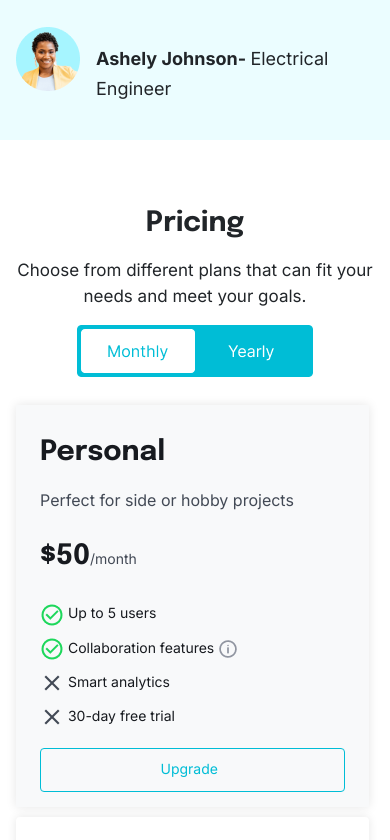
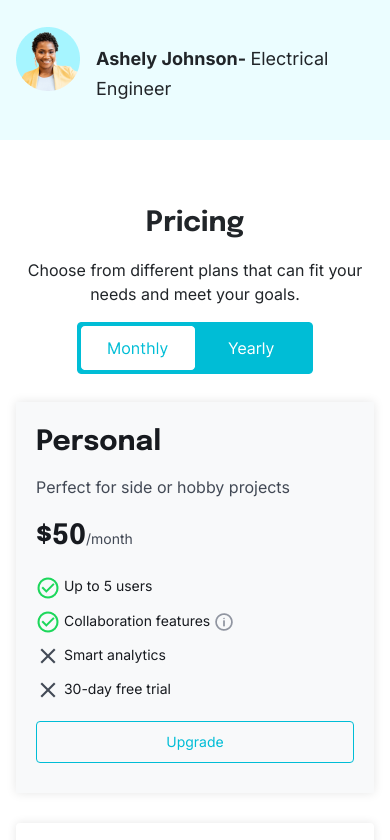
Before and after one commit to Stephen191294/Logo, a plain HTML site: page index.html in a window 390 px wide. Shown: the part 1569-2409 px from the top of the page. Drawn offline with Linux system fonts and the light colour scheme.

Commit message:
add Responsive mobile

```diff
--- a/assets/scss/_home.scss
+++ b/assets/scss/_home.scss
@@ -405,7 +405,6 @@
         width: 588px;
         height: 384px;
       }
-
     }
     .left-section {
       width:588px;
--- a/assets/scss/_reponsive.scss
+++ b/assets/scss/_reponsive.scss
@@ -208,7 +208,7 @@
           line-height: 30px;
           font-weight: bold;
         }
-        span{
+        span {
           font-size: 18px;
         }
       }
@@ -245,33 +245,65 @@
   .sect-5-home {
     .container {
       padding-top: 96px;
-      .profile-pic {
-        display: flex;
-        flex-direction: row;
-        align-items: center;
+      .button-group {
+        h4 {
+          font-size: 28px;
         }
-
+        p {
+          font-size: 16px;
+        }
+        img {
+          object-fit: contain;
+        }
+      }
+      .sect-5-list {
+        display: block;
         .sect-5-group-1 {
-        background-color: $lightGrey200;
-        width: 353px;
-        height: 402px;
+          width: auto;
+          margin: 0 0 30px;
+          height: auto;
           border-radius: 4px, 0px, 0px, 4px;
-        padding: 24px 74px 24px 24px;
-        box-shadow: 0px 0px 10px rgba(0, 0, 0, 0.1);
-
-
+          padding: 20px;
+          .first-item-1 {
+            font-size: 28px;
+            line-height: 1.5;
+          }
+          .price {
+            font-size: 28px;
+            line-height: 1.5;
+          }
+          .last-item-1 {
+            display: block;
+            width: auto;
+            height: auto;
+            text-align: center;
+          }
         }
         .sect-5-group-2 {
-        background-color: $white100;
-        width: 353px;
-        height: 438px;
-        border-radius: 4px;
-        box-shadow: 0px 0px 10px rgba(0, 0, 0, 0.1);
-        padding: 28px 0 28px 24px;
-        white-space: nowrap;
-        .popular {
-          margin-left: 86px;
-          white-space: nowrap;
+          width: auto;
+          margin: 0 0 30px;
+          height: auto;
+          border-radius: 4px, 0px, 0px, 4px;
+          padding: 20px;
+          .first-item-2 {
+            font-size: 28px;
+            line-height: 1.5;
+            display: flex;
+            justify-content: space-between;
+            img {
+              object-fit: contain;
+            }
+          }
+          .price {
+            font-size: 28px;
+            line-height: 1.5;
+          }
+          .last-item-1 {
+            display: block;
+            width: auto;
+            height: auto;
+            text-align: center;
+            padding: 10px 20px;
           }
         }
         .button-group {
@@ -289,79 +321,17 @@
             }
           }
         }
+      }
       .sect-5-list {
-        display: flex;
-        flex-direction: column;
-        margin-top: 20px;
-        div{
-          padding-bottom: -40px;
-        }
-
-        .first-item-1 {
-          font-size: 28px;
-          font-weight: bold;
-          line-height: 48px;
-          font-family: $Epilogue;
-          color: $black100;
-        }
-        .first-item-2 {
-          color: $babyBlue;
-          font-size: 28px;
-          line-height: 56px;
-          font-weight: bold;
-          font-family: $Epilogue;
-        }
-        .second-item {
-          font-family: $Inter;
-          font-weight: 400px;
-          font-size: 16px;
-          line-height: 26px;
-          color: $grey300;
-          margin-bottom: 16px;
-        }
-        .price {
-          font-size: 28px;
-          line-height: 56px;
-          font-family: $Epilogue;
-          font-weight: bold;
-          margin-bottom: 17px;
-        }
-        .user-month {
-          font-size: 14px;
-          font-weight: 400;
-          font-family: $Inter;
-          line-height: 22px;
-          color: $grey300;
-        }
-        .last-item-1 {
-          display: block;
-          width: 305px;
-          height: 44px;
-          border-radius: 4px;
-          border: 1px solid $babyBlue;
-          color: $babyBlue;
-          padding: 9px 119.5px;
-          margin-top: 19px;
-          white-space: nowrap;
-        }
         .last-item-2 {
           display: block;
-          background-color: $babyBlue;
-          color: $white100;
-          width: 305px;
-          height: 44px;
+          background-color: #00bdd6;
+          color: #ffffff;
+          width: auto;
+          height: auto;
+          text-align: center;
           border-radius: 4px;
-          padding: 9px 119.5px;
-          margin-top: 39px;
-        }
-
-        div {
-          font-size: 14px;
-          font-family: $Inter;
-          line-height: 22px;
-          font-weight: 400;
-          margin-bottom: 10px;
-          color: $black100;
+          padding: 9px 20px !important;
         }
       }
     }
@@ -373,29 +343,13 @@
       display: flex;
       flex-direction: column;
       align-items: center;
-
-      .sect-6-txt {
-        font-family: $Inter;
-        font-weight: 400px;
-        font-size: 18px;
-        line-height: 28px;
-        margin-bottom: 20px;
-        color: $black200;
-      }
-      .right-section {
+      .left-section {
+        height: auto;
         width: auto;
-        img{
-          display: none;
-        }
-      }
-      .left-section {
-        background-color: $babyBlue;
-        border-radius: 0 8px 8px 0;
-        height: 384px;
+        padding: 50px 20px;
+        border-radius: 0;
+        a {
           width: auto;
-
-        a {
-          width: 112px;
           height: 52px;
           border-radius: 4px;
           background-color: $white100;
@@ -407,8 +361,21 @@
           color: $white100;
           font-size: 28px;
           font-family: $Epilogue;
-          line-height: 68px;
+          line-height: 1.4;
           font-weight: bold;
+        }
+        p {
+          font-size: 15px;
+        }
+      }
+
+      .right-section {
+        width: auto;
+        img {
+          height: auto;
+          width: auto;
+          border-radius: 0;
+          object-fit: contain;
         }
       }
     }
@@ -417,6 +384,8 @@
   .sect-7-home {
     .container {
       padding: 0 20px;
+      display: block;
+      width: auto;
       p {
         margin-bottom: 44px;
       }
@@ -426,33 +395,42 @@
       }
       // In this code block, I only changed the CSS code that I wanted to change when it was only in mobile view
       .sect-7-box-container {
+        padding-bottom: 50px;
+        .box {
+          box-shadow: 0px 0px 10px rgba(0, 0, 0, 0.1);
           // this code responsive mobile
           .inner-box-container {
             // here, I just called the .inner-box-container class to provide margin-bootom: 20px; so that each card has a distance
             margin-bottom: 30px;
+            .card-body {
+              padding: 20px;
               .first-item {
                 font-size: 18px;
                 margin-top: 10px;
+                white-space: normal;
               }
               .second-item {
-            font-size: 18px;
+                font-size: 15px;
                 line-height: 1.4;
-            margin-top: 10px;
+                margin: 10px 0 20px;
               }
               .third-item {
                 font-size: 14px;
                 margin-top: 15px;
-            margin-bottom: 27px;
+                margin-bottom: 10px;
                 .time {
-              margin-left: 130px;
-              width: 83px;
-              height: 28px;
+                  margin-left: auto;
+                  float: right;
+                  width: auto;
+                  height: auto;
                   padding: 4px 8px;
                 }
               }
               ul {
                 padding: 10px;
                 width: auto;
+              }
+            }
           }
         }
       }
--- a/index.html
+++ b/index.html
@@ -123,7 +123,7 @@
                   <div><a class="last-item-1" href="">Upgrade</a></div>
                </div>
                <div class="sect-5-group-2">
-                  <div class="first-item-2">Startup<img class="popular" src="assets/images/Tag 4.png" alt=""></div>
+                  <div class="first-item-2 ">Startup<img class="popular" src="assets/images/Tag 4.png" alt=""></div>
                   <div class="second-item">Perfect for small teams</div>
                   <div class="price">$100 <span class="user-month">/team/month</span></div>
                   <div><img src="assets/images/check 1.png" alt="check"> Up to 50 users</div>
@@ -171,7 +171,7 @@
                      <div class="box">
                         <div class="inner-box-container">
                            <img class="img-fluid" src="assets/images/Image 2.png" alt="clients" >
-                           <div>
+                           <div class="card-body">
                               <h6 class="first-item">Mastering Business English</h6>
                               <p class="second-item">How many hours per day should one study?</p>
                               <p class="third-item">Dec 22, 2022 <span class="time">5 mins read</span></p>
@@ -183,12 +183,11 @@
                      <div class="box">
                         <div class="inner-box-container">
                            <img class="img-fluid" src="assets/images/Image 3.png" alt="team">
-                           <div>
+                           <div class="card-body">
                               <h6 class="first-item">Navigating the Global Marketplace</h6>
                               <p class="second-item">Addressing techniques that can accomplish goals.</p>
                               <p class="third-item">Dec 22, 2022 <span class="time">10 mins read</span></p>
                            </div>
-                           <button>See more articles</button>
                         </div>
                      </div>
                   </div>
@@ -196,7 +195,7 @@
                      <div class="box">
                         <div class="inner-box-container">
                            <img class="img-fluid" src="assets/images/Image 4.png" alt="team">
-                           <div>
+                           <div class="card-body">
                               <h6 class="first-item">From Emails to Presentations</h6>
                               <p class="second-item">How can one improve their public speaking skills?</p>
                               <p class="third-item">Dec 22, 2022 <span class="time">3 mins read</span></p>
```
Also changed, not shown: assets/scss/main.css, 1 other file. Lines whose indentation alone changed are shown as unchanged.
